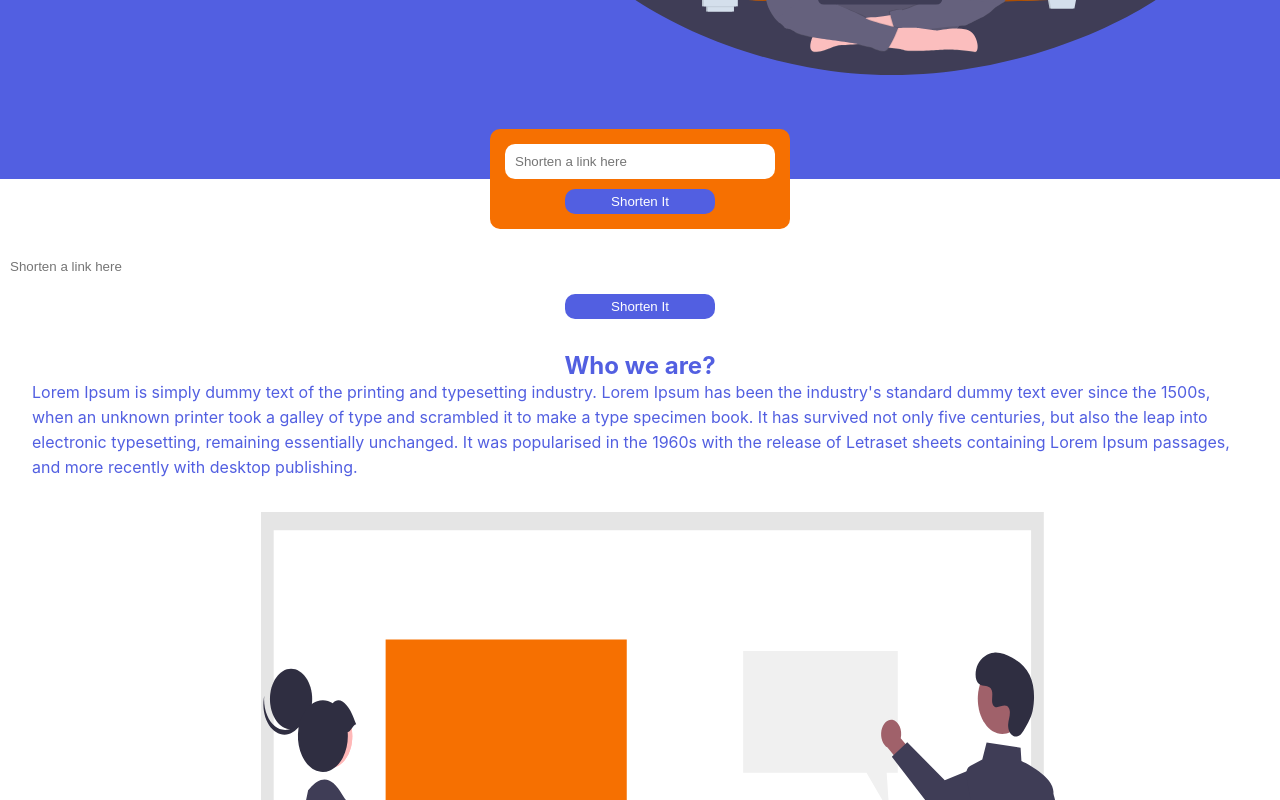
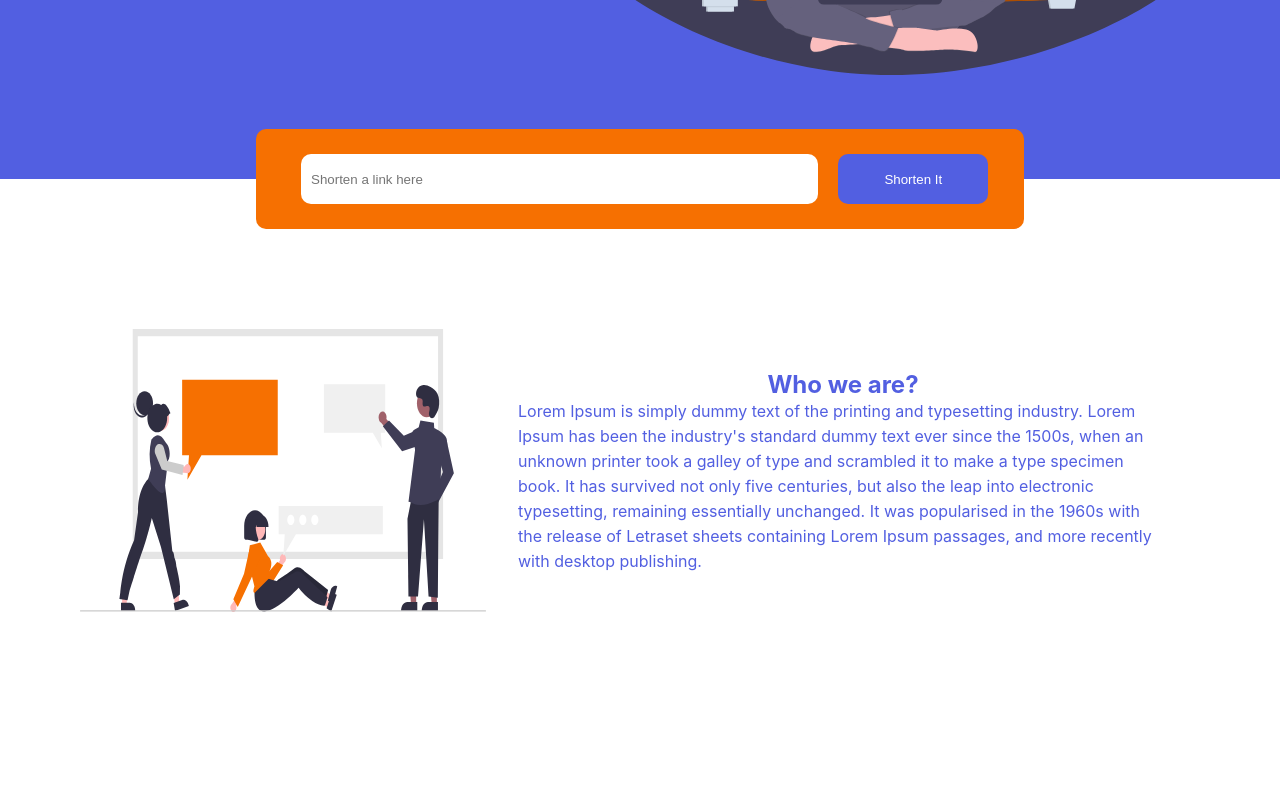
Before and after one commit to jasmineblinks/shortenit, a React (Create React App) app: page / in a window 1280 px wide. Shown: the part 440-1240 px from the top of the page. After the commit the page ends 1156 px from the top, so only its background shows below. Built offline with nearby package versions, Linux system fonts and the light colour scheme.

Commit message:
feat:updated the app component

```diff
--- a/src/App.css
+++ b/src/App.css
@@ -18,6 +18,9 @@
   text-align: center;
   color: #ffffff;
   font-family: "Montserrat", sans-serif;
+}
+.shortendesktop {
+  display: none;
 }
 .mainText {
   margin-top: 10px;
@@ -157,12 +160,18 @@ input {
     pointer-events: none;
     margin-bottom: 100px;
   }
-  shortendesktop {
-    /* margin-top: -50px; */
-    /* margin-left: auto;
-    margin-right: auto; */
+  .shorten {
+    display: none;
+  }
+  .shortendesktop {
+    margin-top: -50px;
+    margin-left: auto;
+    margin-right: auto;
+    display: flex;
+    align-items: center;
+    justify-content: center;
     background-color: #f67001;
-    width: 100%;
+    width: 60%;
     height: 100px;
     margin-bottom: -100px;
     border-radius: 10px;
@@ -173,15 +182,46 @@ input {
   }
   .btnShort {
     background-color: #525fe1;
+    height: 50px;
     padding: 5px;
     color: #ffffff;
     border-radius: 10px;
     border: none;
     width: 150px;
-    margin-top: 10px;
-    /* margin-left: auto;
-  margin-right: auto; */
-    display: block;
+    margin-top: -0px;
+    /* margin-left: auto; */
+    /* margin-right: auto; */
+    /* display: block; */
+  }
+  input {
+    width: 70%;
+    height: 50px;
+    border-radius: 10px;
+    margin-left: 30px;
+    border: none;
+    padding: 10px;
+  }
+  .card {
+    display: flex;
+    align-items: center;
+    justify-content: space-around;
+    flex-direction: row-reverse;
+    padding: 5em;
+  }
+  .secondText {
+    padding: 2rem;
+    color: #525fe1;
+  }
+  .secondText p {
+    text-align: left;
+    line-height: 25px;
+    width: 650px;
+  }
+  .App-dev {
+    /* height: 40vmin; */
+    width: 100%;
+    pointer-events: none;
+    bottom: 20px;
   }
 }
 /* @media (prefers-reduced-motion: no-preference) {
--- a/src/App.js
+++ b/src/App.js
@@ -30,13 +30,14 @@ function App() {
             <input placeholder="Shorten a link here" />
             <button className="btnShort">Shorten It</button>
           </section>
+          <section className="card">
             <section className="secondText">
               <h2>Who we are?</h2>
               <p>
                 Lorem Ipsum is simply dummy text of the printing and typesetting
-              industry. Lorem Ipsum has been the industry's standard dummy text
-              ever since the 1500s, when an unknown printer took a galley of
-              type and scrambled it to make a type specimen book. It has
+                industry. Lorem Ipsum has been the industry's standard dummy
+                text ever since the 1500s, when an unknown printer took a galley
+                of type and scrambled it to make a type specimen book. It has
                 survived not only five centuries, but also the leap into
                 electronic typesetting, remaining essentially unchanged. It was
                 popularised in the 1960s with the release of Letraset sheets
@@ -49,6 +50,7 @@ function App() {
             </section>
           </section>
         </section>
+      </section>
     </div>
   );
 }
```
Lines whose indentation alone changed are shown as unchanged.
